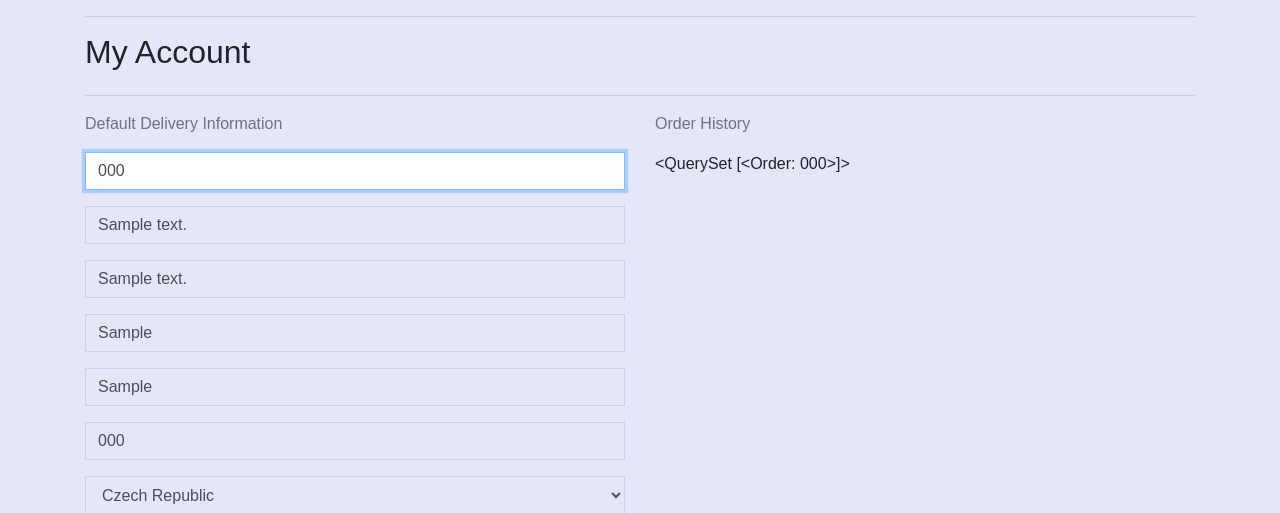
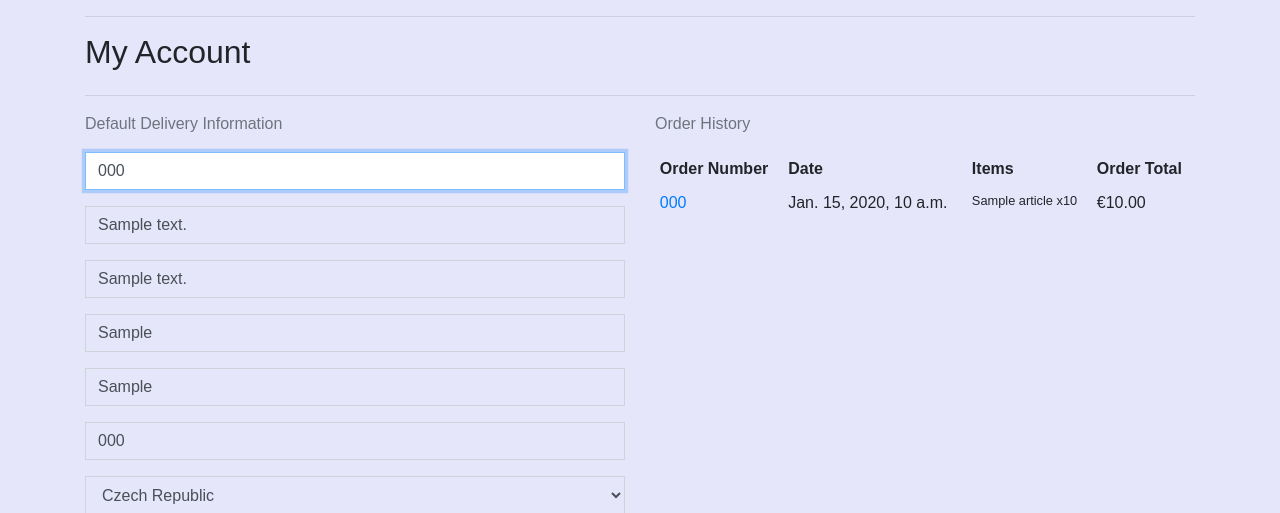
Before and after one commit to Balkaneros91/Lavender-Haven-PP5, a Django app: page /account/ in a window 1280 px wide. Shown: the part 80-593 px from the top of the page. Run offline with Django 3.2, Linux system fonts and the light colour scheme; a user stored in the database is signed in; tables that the repository leaves empty hold one stand-in row (values such as "Sample post"); some libraries are stand-ins or nearby versions; some web fonts are replaced.

Commit message:
Update checkout views and add order history

```diff
--- a/accounts/models.py
+++ b/accounts/models.py
@@ -25,11 +25,11 @@ class UserAccount(models.Model):
 
 
 @receiver(post_save, sender=User)
-def create_or_update_user_profile(sender, instance, created, **kwargs):
+def create_or_update_user_account(sender, instance, created, **kwargs):
     """
-    Create or update the user profile
+    Create or update the user account
     """
     if created:
         UserAccount.objects.create(user=instance)
-    # Existing users: just save the profile
+    # Existing users: just save the account
     instance.useraccount.save()
--- a/accounts/static/accounts/css/account.css
+++ b/accounts/static/accounts/css/account.css
@@ -0,0 +1,4 @@
+.order-history {
+    max-height: 416px; /* height of account form + submit button */
+    overflow-y: auto;
+}
--- a/accounts/templates/accounts/account.html
+++ b/accounts/templates/accounts/account.html
@@ -38,7 +38,41 @@
         </div>
         <div class="col-12 col-lg-6">
             <p class="text-muted">Order History</p>
-            {{ orders }}
+            <div class="order-history table-responsive">
+                <table class="table table-sm table-borderless">
+                    <thead>
+                        <tr>
+                            <th>Order Number</th>
+                            <th>Date</th>
+                            <th>Items</th>
+                            <th>Order Total</th>
+                        </tr>
+                    </thead>
+                    <tbody>
+                        {% for order in orders %}
+                        <tr>
+                            <td>
+                                <a href="{% url 'order_history' order.order_number %}"
+                                    title="{{ order.order_number }}">
+                                    {{ order.order_number|truncatechars:6 }}
+                                </a>
+                            </td>
+                            <td>{{ order.date }}</td>
+                            <td>
+                                <ul class="list-unstyled">
+                                    {% for item in order.lineitems.all %}
+                                    <li class="small">
+                                        {{ item.article.name }} x{{ item.quantity }}
+                                    </li>
+                                    {% endfor %}
+                                </ul>
+                            </td>
+                            <td>€{{ order.grand_total }}</td>
+                        </tr>
+                        {% endfor %}
+                    </tbody>
+                </table>
+            </div>
         </div>
     </div>
 
--- a/accounts/urls.py
+++ b/accounts/urls.py
@@ -3,4 +3,5 @@ from . import views
 
 urlpatterns = [
     path('', views.account, name='account'),
+    path('order_history/<order_number>', views.order_history, name='order_history'),
 ]
--- a/accounts/views.py
+++ b/accounts/views.py
@@ -3,6 +3,8 @@ from django.contrib import messages
 
 from .models import UserAccount
 from .forms import UserAccountForm
+
+from checkout.models import Order
 
 
 def account(request):
@@ -28,3 +30,20 @@ def account(request):
     }
 
     return render(request, template, context)
+
+
+def order_history(request, order_number):
+    order = get_object_or_404(Order, order_number=order_number)
+
+    messages.info(request, (
+        f'This is a past confirmation for order number {order_number}. '
+        'A confirmation email was sent on the order date.'
+    ))
+
+    template = 'checkout/checkout_success.html'
+    context = {
+        'order': order,
+        'from_account': True,
+    }
+
+    return render(request, template, context)
--- a/checkout/admin.py
+++ b/checkout/admin.py
@@ -15,7 +15,7 @@ class OrderAdmin(admin.ModelAdmin):
                        'grand_total', 'original_cart',
                        'stripe_pid')
 
-    fields = ('order_number', 'date', 'full_name',
+    fields = ('order_number', 'user_account', 'date', 'full_name',
               'email', 'phone_number', 'country',
               'postcode', 'town_or_city', 'street_address1',
               'street_address2', 'county', 'delivery_cost',
```
Also changed, not shown: checkout/templates/checkout/checkout_success.html (+11 -2 lines), checkout/views.py (+41 -1 lines).
